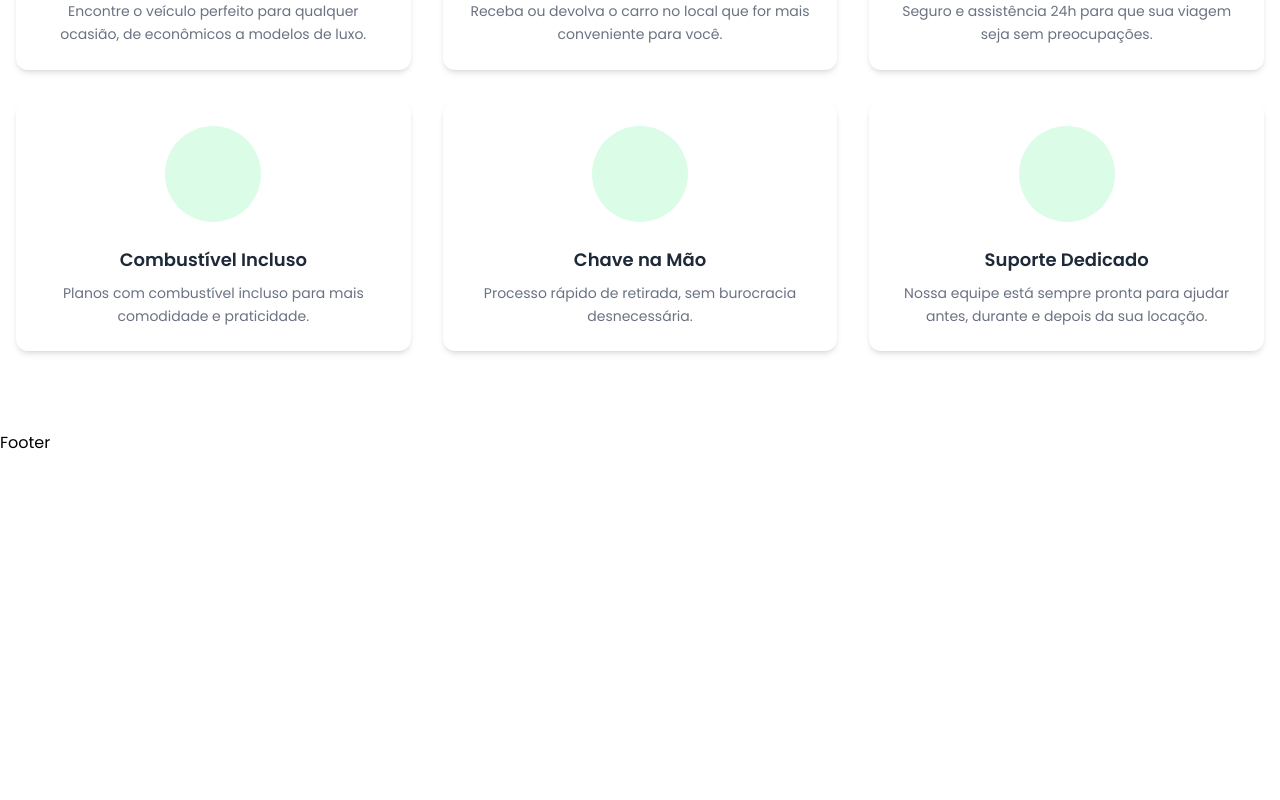
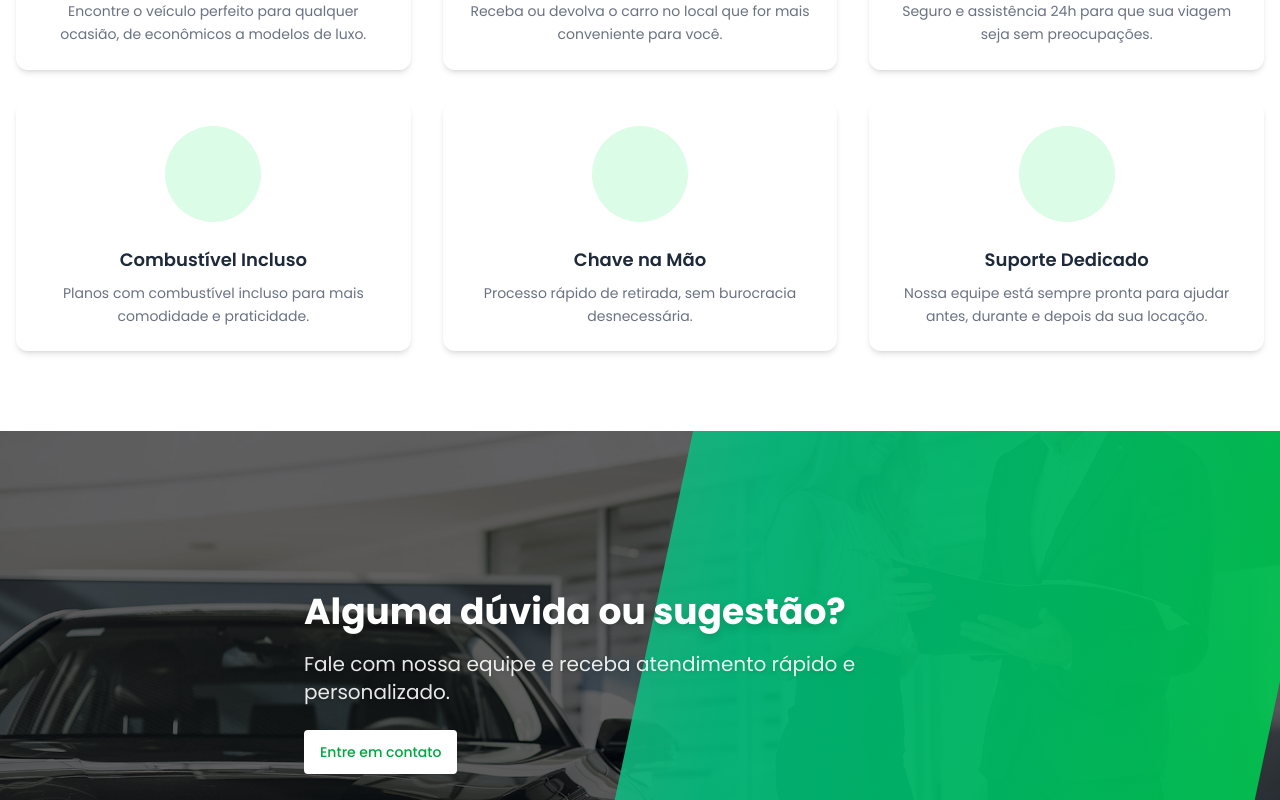
Before and after one commit to diegovilhalva/carbook, a Vue app: page / in a window 1280 px wide. Shown: the part 2720-3520 px from the top of the page. Before the commit the page ends 3175 px from the top, so only its background shows below. Built offline with nearby package versions, Linux system fonts and the light colour scheme; some icons are missing.

Commit message:
add testimonial section aand cta component

```diff
--- /dev/null
+++ b/src/components/cards/TestimonialCard.vue
@@ -0,0 +1,33 @@
+<template>
+  <div
+    class="flex flex-col items-center bg-white shadow-md hover:shadow-xl transition-shadow rounded-lg p-6 h-full text-center"
+  >
+    <img
+      :src="getImage(image)"
+      :alt="`Foto de ${name}`"
+      class="w-20 h-20 rounded-full object-cover border-4 border-green-500 shadow-md mb-4"
+    >
+
+    <p class="text-gray-600 italic leading-relaxed mb-6 line-clamp-4">
+      "{{ comment }}"
+    </p>
+
+    <div>
+      <h2 class="text-lg font-bold text-gray-800">{{ name }}</h2>
+      <p class="text-sm text-green-600 font-medium">{{ position }}</p>
+    </div>
+  </div>
+</template>
+
+<script setup>
+defineProps({
+  name: String,
+  position: String,
+  image: String,
+  comment: String
+})
+
+const getImage = (imageName) => {
+  return new URL(`/src/assets/images/${imageName}`, import.meta.url).href
+}
+</script>
--- /dev/null
+++ b/src/components/composables/CallToAction.vue
@@ -0,0 +1,42 @@
+<template>
+  <div class="relative w-full h-[400px] md:h-[500px] flex items-center justify-center overflow-hidden">
+    <!-- Imagem de fundo -->
+    <div class="absolute inset-0">
+      <img
+        src="../../assets/images/bg_3.jpg"
+        alt="Carros e estrada ao entardecer"
+        class="w-full h-full object-cover"
+      />
+      <div class="absolute inset-0 bg-black/60"></div>
+    </div>
+
+    <!-- Camada verde em diagonal -->
+    <div
+      class="absolute right-0 top-0 h-full w-full md:w-1/2 bg-gradient-to-r from-[#10b981] to-green-500 transform -skew-x-12 origin-right opacity-90"
+    ></div>
+
+    <!-- Conteúdo -->
+    <div class="relative z-10 text-center md:text-left max-w-3xl px-6 md:px-12">
+      <h2 class="text-2xl md:text-4xl font-bold text-white leading-tight drop-shadow-lg">
+        Alguma dúvida ou sugestão?
+      </h2>
+      <p class="mt-4 text-white text-lg md:text-xl opacity-90 drop-shadow-sm">
+        Fale com nossa equipe e receba atendimento rápido e personalizado.
+      </p>
+
+      <router-link to="/contact">
+        <ButtonComponent
+          text="Entre em contato"
+          class="mt-6"
+          bgColor="bg-white"
+          textColor="text-green-600"
+          hoverColor="bg-gray-100"
+        />
+      </router-link>
+    </div>
+  </div>
+</template>
+
+<script setup>
+import ButtonComponent from "./ButtonComponent.vue";
+</script>
--- /dev/null
+++ b/src/components/home/TestimonialsSection.vue
@@ -0,0 +1,46 @@
+<template>
+  <div class="bg-gray-50">
+    <SectionHeading
+      title="Clientes Satisfeitos"
+      description="O que nossos clientes dizem sobre a Carbook"
+    />
+
+    <section class="py-10 md:py-20 px-4">
+      <swiper
+        :modules="[Autoplay]"
+        :space-between="30"
+        loop
+        :autoplay="{ delay: 4000, disableOnInteraction: false }"
+        :breakpoints="{
+          640: { slidesPerView: 1 },
+          768: { slidesPerView: 2 },
+          1024: { slidesPerView: 3 }
+        }"
+        class="w-full max-w-6xl mx-auto"
+      >
+        <swiper-slide
+          v-for="(testimony, index) in testimonys"
+          :key="index"
+        >
+          <TestimonialCard
+            :name="testimony.name"
+            :position="testimony.position"
+            :image="testimony.image"
+            :comment="testimony.comment"
+          />
+        </swiper-slide>
+      </swiper>
+    </section>
+  </div>
+</template>
+
+<script setup>
+import { Swiper, SwiperSlide } from "swiper/vue";
+import { Autoplay } from "swiper/modules";
+import "swiper/swiper-bundle.css";
+import "swiper/css/autoplay";
+
+import SectionHeading from '../composables/SectionHeading.vue';
+import { testimonys } from "../../data/testimonyData";
+import TestimonialCard from "../cards/TestimonialCard.vue";
+</script>
--- /dev/null
+++ b/src/data/testimonyData.js
@@ -0,0 +1,30 @@
+export const testimonys = [
+  {
+    name: "Mariano Silva",
+    position: "Empresário",
+    image: "person_1.jpg",
+    comment:
+      "A Carbook superou minhas expectativas! Reservei online e retirei o carro em menos de 10 minutos. Atendimento rápido, cordial e sem burocracia."
+  },
+  {
+    name: "Carlos Almeida",
+    position: "Engenheiro Civil",
+    image: "person_2.jpg",
+    comment:
+      "Veículos novos e muito bem cuidados. Fiz uma viagem longa e o carro se comportou perfeitamente. Recomendo sem hesitar!"
+  },
+  {
+    name: "Fernando Costa",
+    position: "Fotógrafo",
+    image: "person_3.jpg",
+    comment:
+      "Precisava de um carro espaçoso para um trabalho e encontrei na Carbook a solução ideal. Processo de devolução super fácil."
+  },
+  {
+    name: "João Pereira",
+    position: "Professor Universitário",
+    image: "person_4.jpg",
+    comment:
+      "Excelente custo-benefício e uma frota variada. A equipe foi muito prestativa e me ajudou a escolher o modelo perfeito para minha viagem."
+  }
+];
--- a/src/pages/Home.vue
+++ b/src/pages/Home.vue
@@ -3,13 +3,17 @@
  <FeatureSection />
  <AboutUs />
  <ServiceList />
+ <CallToAction />
+ <TestimonialsSection />
 </template>
 
 <script setup>
 import AboutUs from '../components/composables/AboutUs.vue';
+import CallToAction from '../components/composables/CallToAction.vue';
 import ServiceList from '../components/composables/ServiceList.vue';
 import FeatureSection from '../components/home/FeatureSection.vue';
 import Hero from '../components/home/Hero.vue';
+import TestimonialsSection from '../components/home/TestimonialsSection.vue';
 
 
 </script>
```
